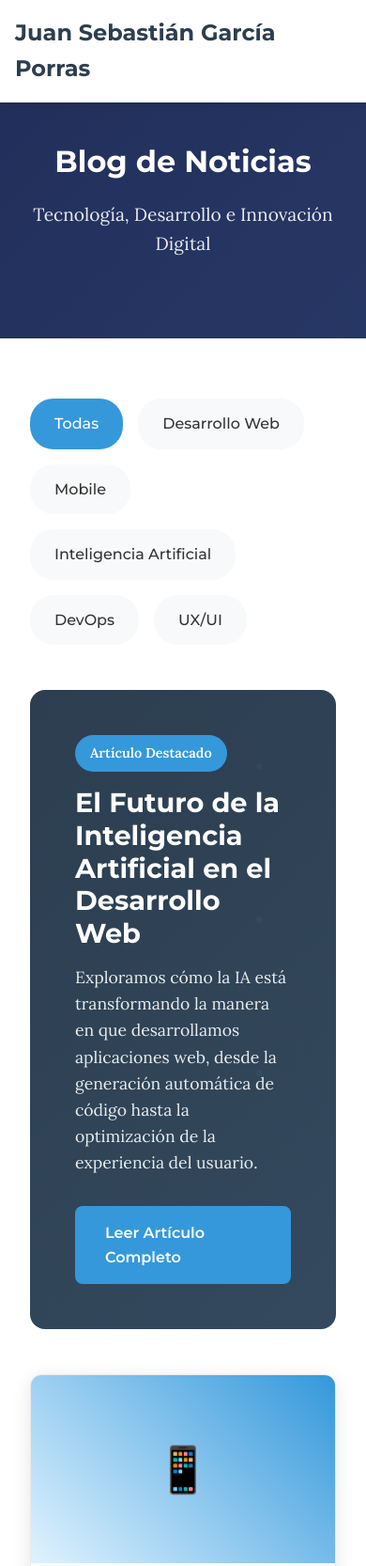
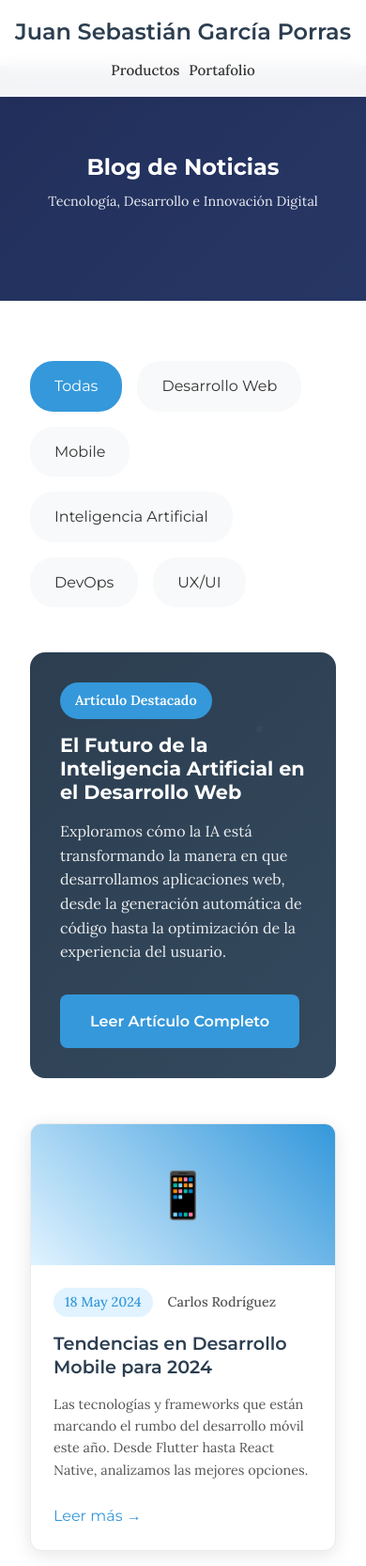
Before and after one commit to SPDJUANSE/Portafolio, a plain HTML site: page blog.html in a window 390 px wide. Shown: the top 1666 px of the page at 94% size. Drawn offline with Linux system fonts and the light colour scheme.

Commit message:
Erro 404

```diff
--- a/css/estilosBloc.css
+++ b/css/estilosBloc.css
@@ -1,6 +1,4 @@
-/* styles.css */
-@import url('https://fonts.googleapis.com/css2?family=Montserrat:wght@400;500;600;700&family=Lora:wght@400;500;600&display=swap');
-
+/* ====== Variables Globales ====== */
 :root {
     --primary: #2c3e50;
     --secondary: #34495e;
@@ -11,12 +9,18 @@
     --background: #ffffff;
     --background-alt: #f8f9fa;
     --border: #eaeaea;
-    --transition: 0.3s ease;
+    --transition: 0.3s ease-in-out;
 
     --font-heading: 'Montserrat', sans-serif;
     --font-body: 'Lora', serif;
+
+    --section-spacing: 100px;
+    --element-spacing: 30px;
+    --radius: 8px;
+    --shadow: 0 10px 30px rgba(0,0,0,0.05);
 }
 
+/* ====== Reset Global ====== */
 * {
     margin: 0;
     padding: 0;
@@ -30,43 +34,69 @@ body {
     background-color: var(--background);
 }
 
-/* Navigation */
+/* ====== Navegación (Nav) ====== */
+nav {
+    position: fixed;
+    top: 0;
+    left: 0;
+    width: 100%;
+    background: rgba(255, 255, 255, 0.95);
+    backdrop-filter: blur(10px);
+    box-shadow: 0 2px 10px rgba(0,0,0,0.05);
+    z-index: 100;
+    padding: 15px 0;
+}
+
 .nav-container {
     max-width: 1200px;
     margin: 0 auto;
     display: flex;
     justify-content: space-between;
     align-items: center;
-    padding: 1rem 2rem;
-    position: fixed;
-    top: 0;
-    left: 0;
-    right: 0;
-    background: var(--background);
-    z-index: 1000;
-    box-shadow: 0 2px 10px rgba(0,0,0,0.1);
+    padding: 0 40px;
 }
 
 .nav-logo {
+    position: relative;
+    display: flex;
+    align-items: center;
+    gap: 15px;
     font-family: var(--font-heading);
-    font-weight: 700;
+    font-weight: 600;
     font-size: 1.5rem;
     color: var(--primary);
     text-decoration: none;
 }
 
+.header-icons {
+    display: flex;
+    gap: 15px;
+}
+
+.nav-icon {
+    color: var(--primary);
+    font-size: 1.2rem;
+    transition: color var(--transition), transform var(--transition);
+}
+
+.nav-icon:hover {
+    color: var(--accent);
+    transform: translateY(-2px);
+}
+
 .nav-menu {
     list-style: none;
     display: flex;
-    gap: 2rem;
+    gap: 30px;
 }
 
 .nav-menu a {
+    font-weight: 500;
+    font-size: 0.95rem;
+    color: var(--text);
+    position: relative;
+    transition: color var(--transition);
     text-decoration: none;
-    color: var(--text);
-    font-weight: 500;
-    transition: color var(--transition);
-    position: relative;
 }
 
 .nav-menu a::after {
@@ -80,8 +110,7 @@ body {
     transition: width var(--transition);
 }
 
-.nav-menu a:hover,
-.nav-menu a.active {
+.nav-menu a:hover {
     color: var(--accent);
 }
 
@@ -90,7 +119,11 @@ body {
     width: 100%;
 }
 
-/* Header */
+.nav-menu a.active {
+    color: var(--accent);
+}
+
+/* ====== Encabezado (Header) ====== */
 .header {
     height: 400px;
     background: linear-gradient(135deg, var(--primary), var(--secondary));
@@ -99,7 +132,7 @@ body {
     align-items: center;
     justify-content: center;
     text-align: center;
-    margin-top: 70px;
+    margin-top: 70px; /* Para compensar el nav fijo */
     position: relative;
     overflow: hidden;
 }
@@ -134,8 +167,7 @@ body {
     color: rgba(255, 255, 255, 0.9);
 }
 
-
-/* Main Content */
+/* ====== Contenido Principal ====== */
 .container {
     max-width: 1200px;
     margin: 0 auto;
@@ -149,136 +181,13 @@ body {
     margin-bottom: 4rem;
 }
 
-/* Article Cards */
+/* ====== Tarjetas de Artículo ====== */
 .article-card {
     background: var(--background);
     border-radius: 12px;
     overflow: hidden;
     box-shadow: 0 4px 20px rgba(0,0,0,0.1);
-    transition: transform 0.3s ease;
-}
-
-.article-card:hover {
-    transform: translateY(-5px);
-}
-
-.article-image {
-    height: 200px;
-    background-color: var(--accent-light);
-    background-size: cover;
-    background-position: center;
-}
-
-.article-content {
-    padding: 1.5rem;
-}
-
-.article-meta {
-    display: flex;
-    justify-content: space-between;
-    margin-bottom: 1rem;
-    font-size: 0.9rem;
-    color: var(--text-light);
-}
-
-.article-category {
-    background: var(--accent-light);
-    color: var(--accent);
-    padding: 0.3rem 0.8rem;
-    border-radius: 20px;
-    font-weight: 500;
-}
-
-.article-date {
-    color: var(--text-light);
-}
-
-.article-title {
-    font-family: var(--font-heading);
-    font-size: 1.4rem;
-    margin-bottom: 1rem;
-    color: var(--primary);
-}
-
-.article-excerpt {
-    color: var(--text-light);
-    margin-bottom: 1.5rem;
-    line-height: 1.6;
-}
-
-/* Footer */
-.footer {
-    background: var(--primary);
-    color: white;
-    padding: 3rem 0;
-    margin-top: 4rem;
-    text-align: center;
-}
-
-.footer-content {
-    max-width: 1200px;
-    margin: 0 auto;
-    padding: 0 2rem;
-}
-
-/* Responsive Design */
-@media (max-width: 768px) {
-    .nav-container {
-        padding: 1rem;
-    }
-
-    .nav-menu {
-        gap: 1rem;
-    }
-
-    .header {
-        height: 300px;
-        margin-top: 60px;
-    }
-
-    .header-title {
-        font-size: 2rem;
-    }
-
-    .blog-grid {
-        grid-template-columns: 1fr;
-    }
-}
-
-@media (max-width: 480px) {
-    .nav-menu {
-        display: none;
-    }
-
-    .header-subtitle {
-        font-size: 1rem;
-    }
-
-    .article-card {
-        margin-bottom: 1.5rem;
-    }
-}
-
-/* Main Content */
-.container {
-    max-width: 1200px;
-    margin: 0 auto;
-    padding: 4rem 2rem;
-}
-
-.blog-grid {
-    display: grid;
-    grid-template-columns: repeat(auto-fit, minmax(350px, 1fr));
-    gap: 2rem;
-    margin-bottom: 3rem;
-}
-
-.article-card {
-    background: var(--background);
-    border-radius: 12px;
-    overflow: hidden;
-    box-shadow: 0 4px 20px rgba(0,0,0,0.1);
-    transition: transform 0.3s ease, box-shadow 0.3s ease;
+    transition: transform var(--transition), box-shadow var(--transition);
     border: 1px solid var(--border);
 }
 
@@ -309,6 +218,14 @@ body {
     margin-bottom: 1rem;
     font-size: 0.9rem;
     color: var(--text-light);
+}
+
+.article-category {
+    background: var(--accent-light);
+    color: var(--accent);
+    padding: 0.3rem 0.8rem;
+    border-radius: 20px;
+    font-weight: 500;
 }
 
 .article-date {
@@ -346,14 +263,14 @@ body {
     text-decoration: none;
     font-weight: 500;
     font-family: var(--font-heading);
-    transition: gap 0.3s ease;
+    transition: gap var(--transition);
 }
 
 .read-more:hover {
     gap: 1rem;
 }
 
-/* Featured Article */
+/* ====== Artículo Destacado ====== */
 .featured-article {
     background: linear-gradient(135deg, var(--primary), var(--secondary));
     color: white;
@@ -415,7 +332,7 @@ body {
     font-family: var(--font-heading);
     font-weight: 600;
     cursor: pointer;
-    transition: background 0.3s ease;
+    transition: background var(--transition);
     text-decoration: none;
     display: inline-block;
 }
@@ -424,7 +341,7 @@ body {
     background: #2980b9;
 }
 
-/* Categories */
+/* ====== Categorías ====== */
 .categories {
     display: flex;
     flex-wrap: wrap;
@@ -441,17 +358,18 @@ body {
     text-decoration: none;
     font-family: var(--font-heading);
     font-weight: 500;
-    transition: all 0.3s ease;
+    transition: background var(--transition), color var(--transition), border-color var(--transition);
     border: 2px solid transparent;
 }
 
-.category-tag:hover, .category-tag.active {
+.category-tag:hover,
+.category-tag.active {
     background: var(--accent);
     color: white;
     border-color: var(--accent);
 }
 
-/* Footer */
+/* ====== Footer ====== */
 .footer {
     background: var(--primary);
     color: white;
@@ -460,24 +378,32 @@ body {
     margin-top: 4rem;
 }
 
+.footer-content {
+    max-width: 1200px;
+    margin: 0 auto;
+    padding: 0 2rem;
+}
+
 .footer p {
     font-family: var(--font-heading);
     opacity: 0.8;
 }
 
-/* Responsive */
+/* ====== Responsive Design ====== */
+
+/* --- Tablet / pantallas medianas --- */
 @media (max-width: 768px) {
+    .nav-container {
+        padding: 0 20px;
+    }
+
+    .header {
+        height: 300px;
+        margin-top: 60px;
+    }
+
     .header h1 {
         font-size: 2rem;
-    }
-
-    .nav-content {
-        flex-direction: column;
-        gap: 1rem;
-    }
-
-    .nav-links {
-        gap: 1rem;
     }
 
     .blog-grid {
@@ -496,3 +422,95 @@ body {
         justify-content: flex-start;
     }
 }
+
+/* --- Pantallas pequeñas --- */
+@media (max-width: 576px) {
+    .nav-container {
+        flex-direction: column;
+        gap: 10px;
+        padding: 0 15px;
+    }
+
+    .nav-menu {
+        gap: 10px;
+        font-size: 0.85rem;
+    }
+
+    .header {
+        height: 280px;
+        margin-top: 60px;
+    }
+
+    .header h1 {
+        font-size: 1.8rem;
+        margin-bottom: 10px;
+    }
+
+    .header p {
+        font-size: 1rem;
+    }
+
+    .blog-grid {
+        grid-template-columns: 1fr;
+    }
+
+    .featured-article {
+        padding: 2rem;
+    }
+
+    .featured-title {
+        font-size: 1.5rem;
+    }
+}
+
+/* --- Extra pequeño --- */
+@media (max-width: 480px) {
+    .nav-container {
+        padding: 0 10px;
+    }
+
+    .header {
+        height: 250px;
+        margin-top: 70px;
+    }
+
+    .header h1 {
+        font-size: 1.5rem;
+        line-height: 1.2;
+    }
+
+    .header p {
+        font-size: 0.9rem;
+    }
+
+    .article-image {
+        height: 150px;
+    }
+
+    .article-title {
+        font-size: 1.2rem;
+    }
+
+    .article-excerpt {
+        font-size: 0.9rem;
+    }
+
+    .featured-title {
+        font-size: 1.3rem;
+    }
+
+    .featured-excerpt {
+        font-size: 1rem;
+    }
+}
+
+/* --- Mejoras para dispositivos táctiles --- */
+@media (hover: none) and (pointer: coarse) {
+    .nav-icon:hover,
+    .article-card:hover,
+    .featured-cta:hover,
+    .read-more:hover {
+        transform: none;
+        box-shadow: none;
+    }
+}
--- a/css/estilosProductos.css
+++ b/css/estilosProductos.css
@@ -1,6 +1,4 @@
-/* estilosProductos.css */
-@import url('https://cdnjs.cloudflare.com/ajax/libs/font-awesome/6.0.0/css/all.min.css');
-
+/* ====== Variables Globales ====== */
 :root {
     --primary: #2c3e50;
     --secondary: #34495e;
@@ -11,12 +9,18 @@
     --background: #ffffff;
     --background-alt: #f8f9fa;
     --border: #eaeaea;
-    --transition: 0.3s ease;
+    --transition: 0.3s ease-in-out;
 
     --font-heading: 'Montserrat', sans-serif;
     --font-body: 'Lora', serif;
+
+    --section-spacing: 100px;
+    --element-spacing: 30px;
+    --radius: 8px;
+    --shadow: 0 10px 30px rgba(0,0,0,0.05);
 }
 
+/* ====== Reset Global ====== */
 * {
     margin: 0;
     padding: 0;
@@ -30,43 +34,49 @@ body {
     background-color: var(--background);
 }
 
-/* Navigation */
+/* ====== Navegación (Nav) ====== */
+nav {
+    position: fixed;
+    top: 0;
+    left: 0;
+    width: 100%;
+    background: rgba(255, 255, 255, 0.95);
+    backdrop-filter: blur(10px);
+    box-shadow: 0 2px 10px rgba(0,0,0,0.05);
+    z-index: 100;
+    padding: 15px 0;
+}
+
 .nav-container {
     max-width: 1200px;
     margin: 0 auto;
-    padding: 1rem 2rem;
     display: flex;
     justify-content: space-between;
     align-items: center;
-    position: fixed;
-    top: 0;
-    left: 0;
-    right: 0;
-    background: var(--background);
-    z-index: 1000;
-    box-shadow: 0 2px 10px rgba(0,0,0,0.1);
+    padding: 0 40px;
 }
 
 .nav-logo {
-    font-family: var(--font-heading);
-    font-weight: 700;
-    font-size: 1.5rem;
-    color: var(--primary);
+    position: relative;
     display: flex;
     align-items: center;
     gap: 15px;
+    font-family: var(--font-heading);
+    font-weight: 600;
+    font-size: 1.5rem;
+    color: var(--primary);
+    text-decoration: none;
 }
 
 .header-icons {
     display: flex;
     gap: 15px;
-    margin-left: 1rem;
 }
 
 .nav-icon {
     color: var(--primary);
     font-size: 1.2rem;
-    transition: all var(--transition);
+    transition: color var(--transition), transform var(--transition);
 }
 
 .nav-icon:hover {
@@ -77,16 +87,16 @@ body {
 .nav-menu {
     list-style: none;
     display: flex;
-    gap: 2rem;
+    gap: 30px;
 }
 
 .nav-menu a {
-    text-decoration: none;
-    color: var(--text);
     font-weight: 500;
     font-size: 0.95rem;
+    color: var(--text);
     position: relative;
     transition: color var(--transition);
+    text-decoration: none;
 }
 
 .nav-menu a::after {
@@ -100,8 +110,7 @@ body {
     transition: width var(--transition);
 }
 
-.nav-menu a:hover,
-.nav-menu a.active {
+.nav-menu a:hover {
     color: var(--accent);
 }
 
@@ -110,7 +119,11 @@ body {
     width: 100%;
 }
 
-/* Header */
+.nav-menu a.active {
+    color: var(--accent);
+}
+
+/* ====== Encabezado (Header) ====== */
 .header {
     height: 400px;
     background: linear-gradient(135deg, var(--primary), var(--secondary));
@@ -119,7 +132,7 @@ body {
     align-items: center;
     justify-content: center;
     text-align: center;
-    margin-top: 70px;
+    margin-top: 70px; /* Compensa el nav fijo */
     position: relative;
     overflow: hidden;
 }
@@ -154,13 +167,7 @@ body {
     color: rgba(255, 255, 255, 0.9);
 }
 
-/* Main Content */
-.container {
-    max-width: 1200px;
-    margin: 0 auto;
-    padding: 4rem 2rem;
-}
-
+/* ====== Sección Introductoria ====== */
 .intro-section {
     text-align: center;
     margin-bottom: 4rem;
@@ -183,7 +190,7 @@ body {
     line-height: 1.7;
 }
 
-/* Products Grid */
+/* ====== Grid de Productos ====== */
 .products-grid {
     display: grid;
     grid-template-columns: repeat(auto-fit, minmax(350px, 1fr));
@@ -196,7 +203,7 @@ body {
     border-radius: 16px;
     overflow: hidden;
     box-shadow: 0 4px 25px rgba(0,0,0,0.1);
-    transition: all 0.3s ease;
+    transition: transform var(--transition), box-shadow var(--transition);
     border: 1px solid var(--border);
     position: relative;
 }
@@ -224,6 +231,7 @@ body {
     z-index: 1;
 }
 
+/* ====== Encabezado de Producto ====== */
 .product-header {
     background: linear-gradient(135deg, var(--accent-light), var(--accent));
     padding: 2rem;
@@ -252,6 +260,7 @@ body {
     opacity: 0.9;
 }
 
+/* ====== Contenido de Producto ====== */
 .product-content {
     padding: 2rem;
 }
@@ -282,6 +291,7 @@ body {
     font-size: 1.2rem;
 }
 
+/* ====== Precio y CTA de Producto ====== */
 .product-price {
     text-align: center;
     margin-bottom: 2rem;
@@ -315,7 +325,7 @@ body {
     font-family: var(--font-heading);
     font-weight: 600;
     cursor: pointer;
-    transition: all 0.3s ease;
+    transition: background var(--transition), transform var(--transition);
     text-decoration: none;
     display: block;
     text-align: center;
@@ -334,7 +344,7 @@ body {
     background: var(--secondary);
 }
 
-/* Technologies Section */
+/* ====== Sección de Tecnologías ====== */
 .technologies-section {
     background: var(--background-alt);
     padding: 4rem 2rem;
@@ -363,7 +373,7 @@ body {
     padding: 2rem;
     border-radius: 12px;
     box-shadow: 0 2px 15px rgba(0,0,0,0.08);
-    transition: transform 0.3s ease;
+    transition: transform var(--transition);
 }
 
 .tech-item:hover {
@@ -390,7 +400,7 @@ body {
     line-height: 1.5;
 }
 
-/* CTA Section */
+/* ====== Sección de Llamada a la Acción (CTA) ====== */
 .cta-section {
     background: linear-gradient(135deg, var(--primary), var(--secondary));
     color: white;
@@ -443,7 +453,7 @@ body {
     font-family: var(--font-heading);
     font-weight: 600;
     cursor: pointer;
-    transition: all 0.3s ease;
+    transition: background var(--transition), transform var(--transition);
     text-decoration: none;
     display: inline-block;
     margin: 0 0.5rem;
@@ -465,7 +475,7 @@ body {
     color: var(--primary);
 }
 
-/* Footer */
+/* ====== Footer ====== */
 .footer {
     background: var(--primary);
     color: white;
@@ -479,14 +489,12 @@ body {
     opacity: 0.8;
 }
 
-/* Responsive Design */
+/* ====== Responsive Design ====== */
+
+/* --- Pantallas medianas (Tablet) --- */
 @media (max-width: 768px) {
     .nav-container {
-        padding: 1rem;
-    }
-
-    .nav-menu {
-        display: none;
+        padding: 0 20px;
     }
 
     .header {
@@ -518,9 +526,90 @@ body {
     }
 }
 
-@media (max-width: 480px) {
+/* --- Pantallas pequeñas --- */
+@media (max-width: 576px) {
+    .nav-container {
+        flex-direction: column;
+        gap: 10px;
+        padding: 0 15px;
+    }
+
+    .nav-menu {
+        gap: 10px;
+        font-size: 0.85rem;
+    }
+
+    .header {
+        height: 280px;
+        margin-top: 60px;
+    }
+
+    .header h1 {
+        font-size: 1.8rem;
+        margin-bottom: 10px;
+    }
+
     .header p {
         font-size: 1rem;
+    }
+
+    .intro-title {
+        font-size: 1.8rem;
+    }
+
+    .intro-text {
+        font-size: 1rem;
+        line-height: 1.5;
+    }
+
+    .products-grid {
+        grid-template-columns: 1fr;
+    }
+
+    .cta-title {
+        font-size: 1.8rem;
+    }
+
+    .cta-button {
+        margin: 0.5rem auto;
+    }
+
+    .technologies-title {
+        font-size: 1.6rem;
+    }
+
+    .tech-grid {
+        grid-template-columns: repeat(auto-fill, minmax(180px, 1fr));
+    }
+}
+
+/* --- Extra pequeño --- */
+@media (max-width: 480px) {
+    .nav-container {
+        padding: 0 10px;
+    }
+
+    .header {
+        height: 250px;
+        margin-top: 70px;
+    }
+
+    .header h1 {
+        font-size: 1.5rem;
+        line-height: 1.2;
+    }
+
+    .header p {
+        font-size: 0.9rem;
+    }
+
+    .intro-title {
+        font-size: 1.5rem;
+    }
+
+    .intro-text {
+        font-size: 0.9rem;
+        line-height: 1.4;
     }
 
     .product-header {
@@ -531,7 +620,34 @@ body {
         padding: 1.5rem;
     }
 
+    .product-title {
+        font-size: 1.3rem;
+    }
+
+    .product-subtitle {
+        font-size: 0.9rem;
+    }
+
     .tech-grid {
         grid-template-columns: 1fr;
     }
+
+    .cta-title {
+        font-size: 1.5rem;
+    }
+
+    .cta-text {
+        font-size: 1rem;
+    }
 }
+
+/* --- Mejoras para dispositivos táctiles --- */
+@media (hover: none) and (pointer: coarse) {
+    .nav-icon:hover,
+    .product-card:hover,
+    .tech-item:hover,
+    .cta-button:hover {
+        transform: none;
+        box-shadow: none;
+    }
+}
```
Also changed, not shown: 404.html (added, +122 -0 lines).
